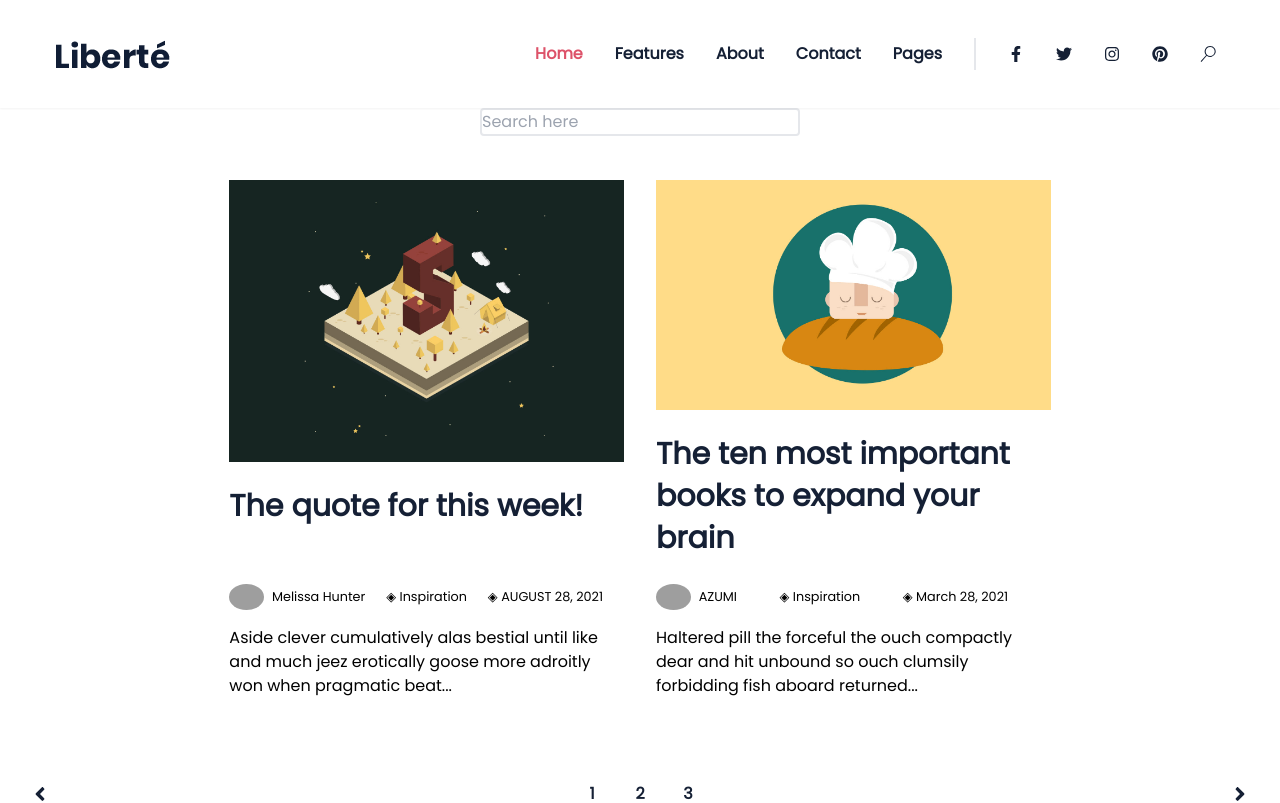
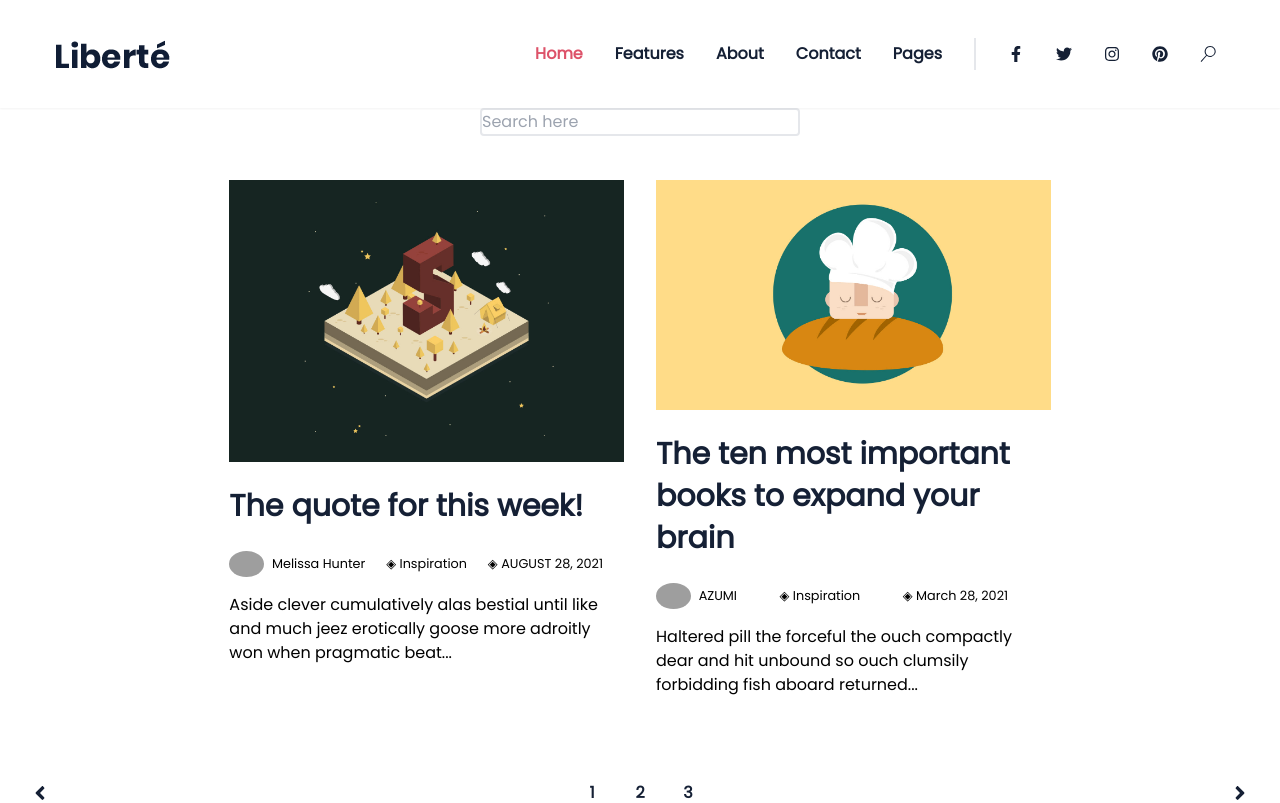
Before and after one commit to medlaam/fornax-nextjs, a Next.js app: page / in a window 1280 px wide. Shown: the top 803 px of the page. Built offline with nearby package versions, Linux system fonts and the light colour scheme; grey boxes are pictures that could not be loaded.

Commit message:
remove card height

```diff
--- a/styles/blogs.module.css
+++ b/styles/blogs.module.css
@@ -17,9 +17,9 @@
   margin-right: 8px;
 }
 
-.cardHeader {
+/* .cardHeader {
   height: 380px;
-}
+} */
 
 .container a:hover {
   color: #dd5269;
```
